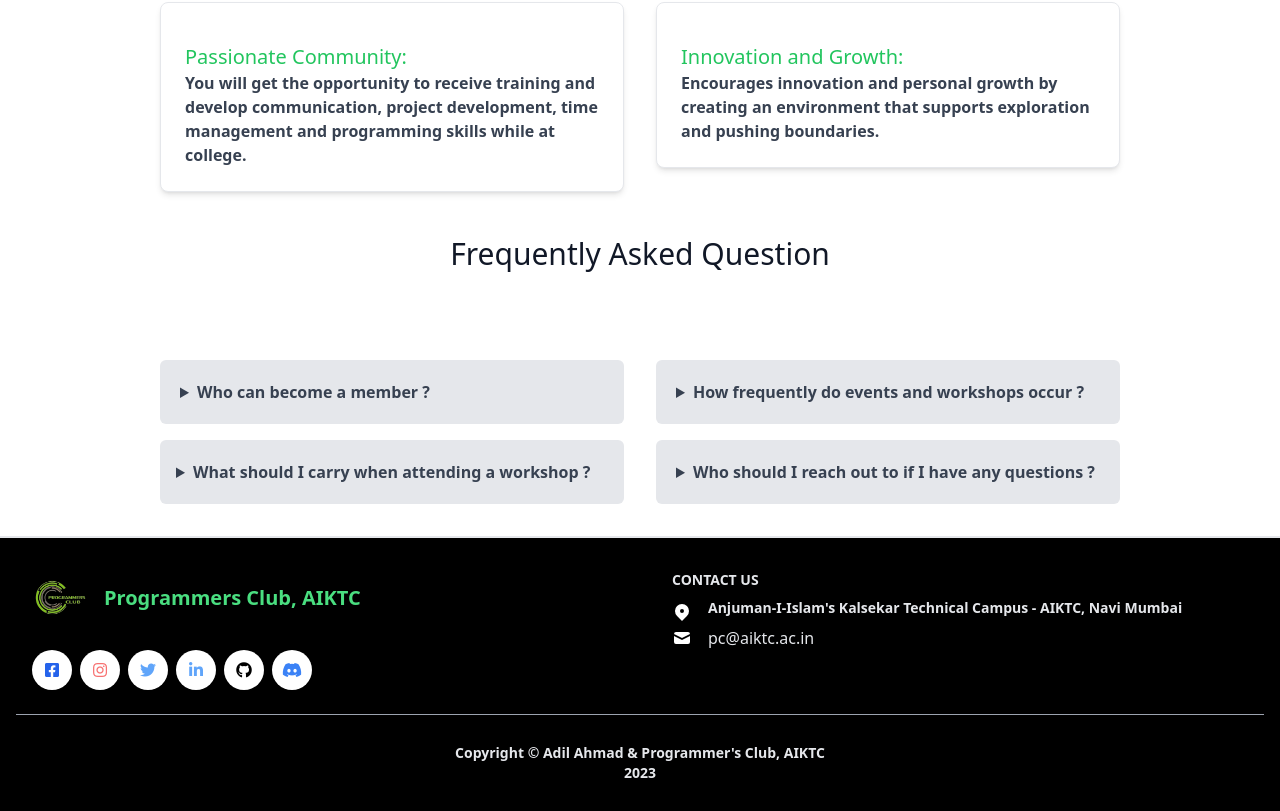
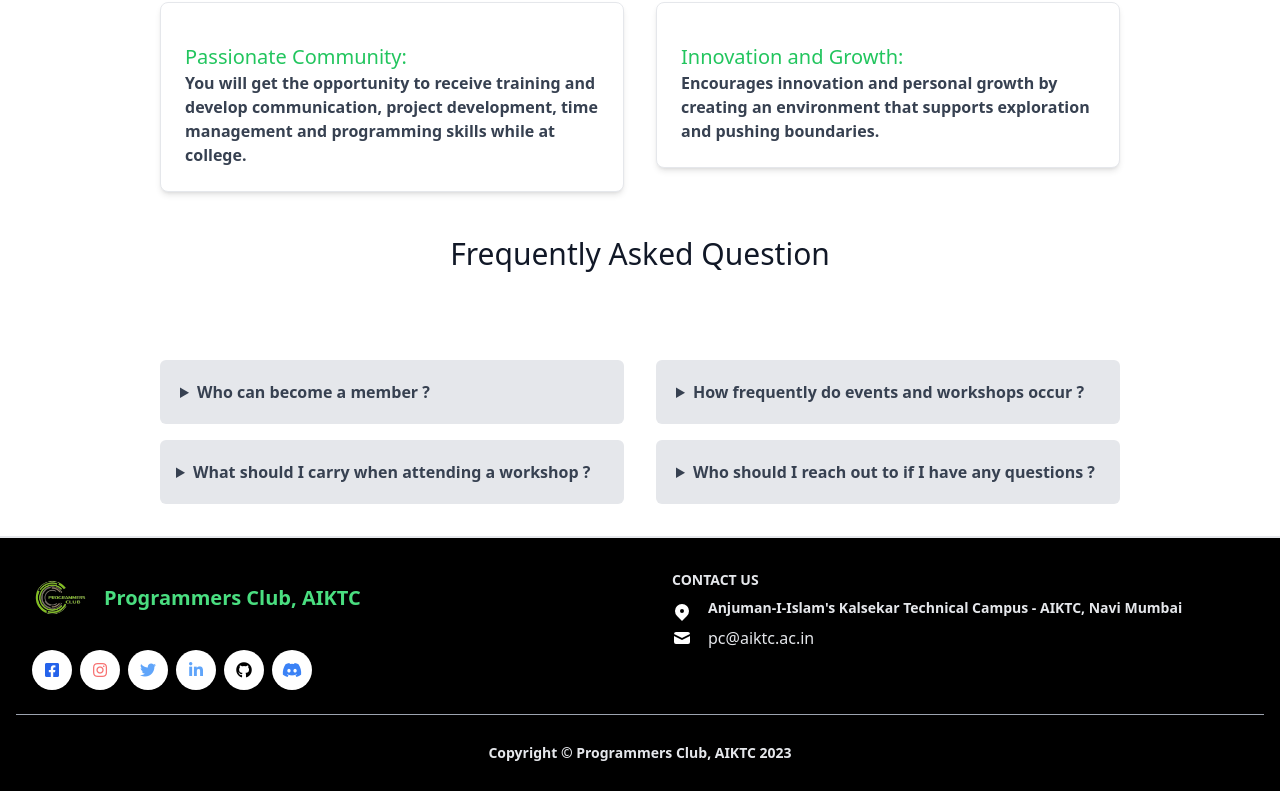
Before and after one commit to adil2705/ProgrammersClubAiktc, a React (Vite) app: page / in a window 1280 px wide. Shown: the part 2648-3459 px from the top of the page. Built offline with nearby package versions, Linux system fonts and the light colour scheme.

Commit message:
Update Foot.jsx
change programmers club

```diff
--- a/src/components/Foot.jsx
+++ b/src/components/Foot.jsx
@@ -64,7 +64,7 @@ export default function Foot() {
         <hr className="my-6 border-gray-400" />
         <div className="flex flex-wrap items-center md:justify-between justify-center">
           <div className="w-full md:w-4/12 px-4 mx-auto text-center">
-            <div className="text-sm text-gray-200 font-semibold py-1">Copyright © Adil Ahmad & Programmer's Club, AIKTC  <span id="get-current-year">2023</span> </div>
+            <div className="text-sm text-gray-200 font-semibold py-1">Copyright © Programmers Club, AIKTC  <span id="get-current-year">2023</span> </div>
           </div>
         </div>
       </div>
```
